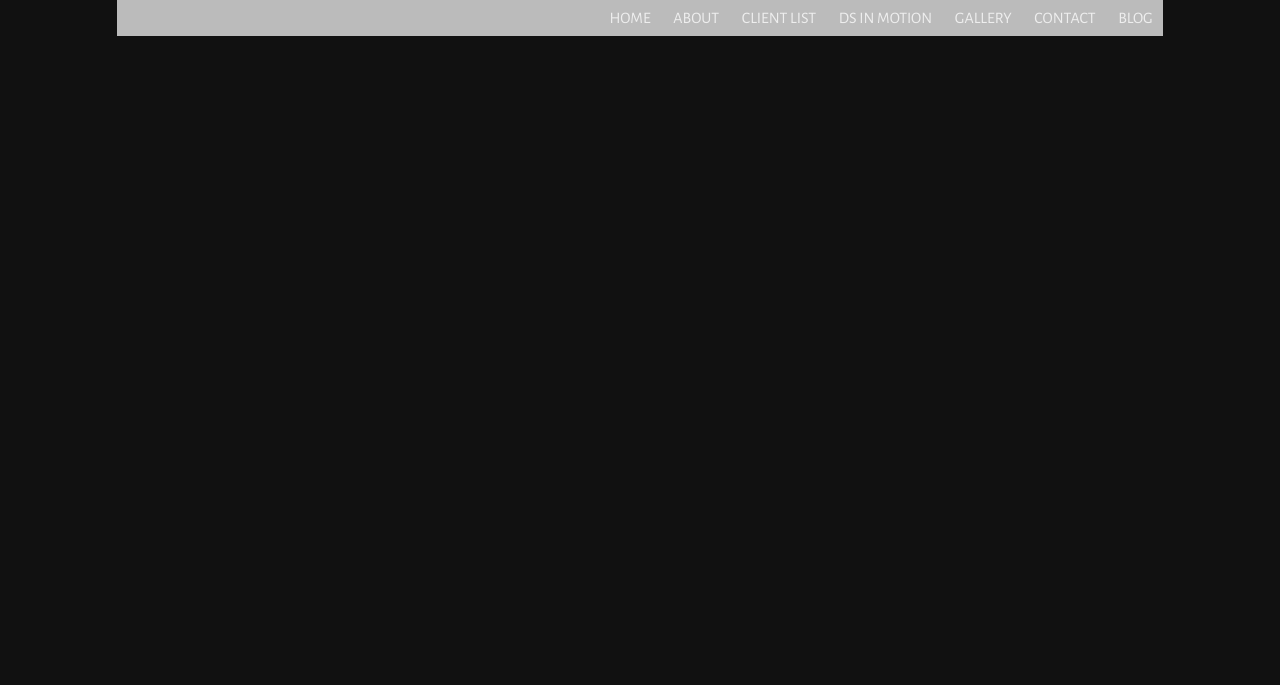
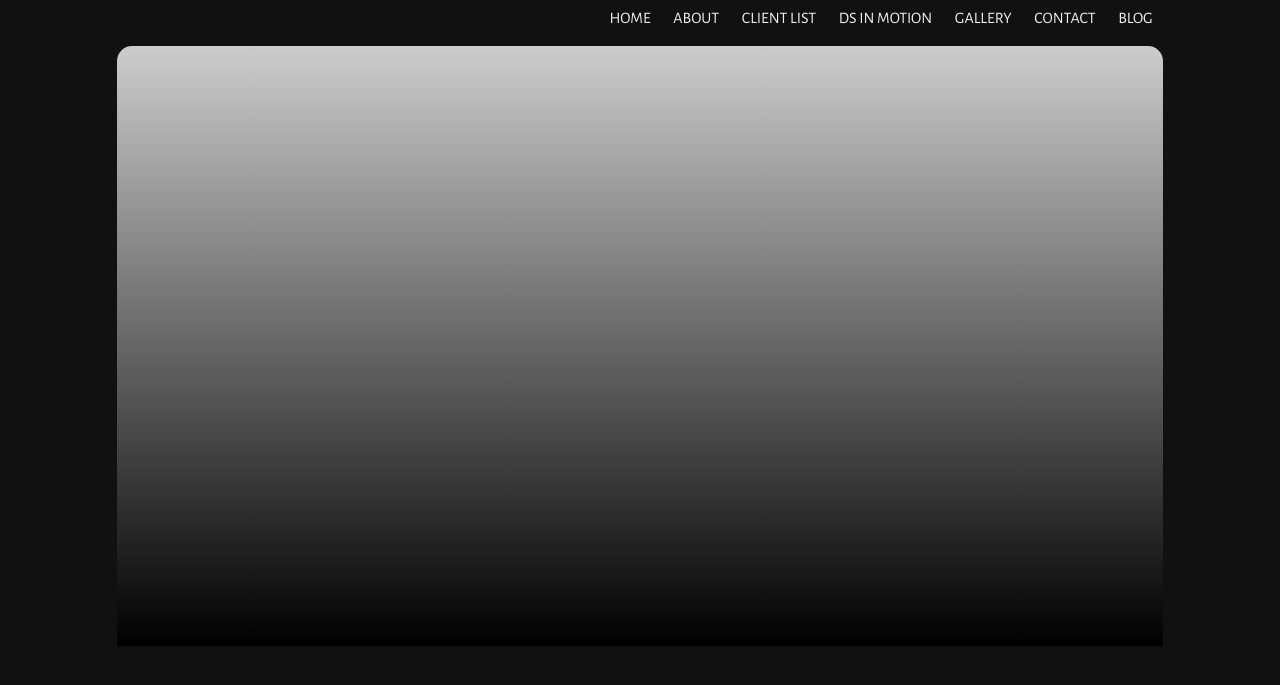
Before and after one commit to skyfaerie/dior-sovoa, a Jekyll site: the page built from gallery/index.html, in a window 1280 px wide. Shown: the top 685 px of the page. Built offline with Jekyll 4.4.1, drawn with Linux system fonts in a browser that asks for light colours; Markdown is read by kramdown in place of the engine named in the settings.

Commit message:
about page

```diff
--- a/_layouts/home.html
+++ b/_layouts/home.html
@@ -12,7 +12,7 @@
 	<body id="hp">
 	  <div class="hp-site">
 	  	<div id="hp-nav">{% include nav.html %}</div>
-	  	<div class="content">
+	  	<div class="hp-content">
 		    {{ content }}
 		  </div>
 	  </div>
--- a/_sass/typography.scss
+++ b/_sass/typography.scss
@@ -80,6 +80,6 @@ p {
 }
 
 .content {
-	color: $black;
+	color: $white;
 
 }
--- a/css/app.css
+++ b/css/app.css
@@ -169,7 +169,7 @@ p {
 
 /* line 82, ../_sass/typography.scss */
 .content {
-  color: #111111;
+  color: #eeeeee;
 }
 
 /**/
@@ -229,7 +229,6 @@ a {
   margin: 0 -0.83333%;
   *zoom: 1;
   margin: 0 auto;
-  background-color: #bbb;
 }
 /* line 28, ../_sass/grid.scss */
 .site:before, .site:after {
@@ -242,22 +241,35 @@ a {
 }
 
 /* line 52, ../_sass/app.scss */
-.content {
-  display: inline;
-  float: left;
-  width: 78.33333%;
-  margin: 0 0.83333%;
+.hp-content {
   margin: 0 auto;
 }
 
-/* line 61, ../_sass/app.scss */
+/* line 56, ../_sass/app.scss */
+.content {
+  margin: 0 auto;
+  margin-top: 10px;
+  padding: 0px 20px;
+  background-color: #fff;
+  min-height: 600px;
+  border-radius: 15px 15px 0px 0px;
+  background: #cccccc;
+  background: -moz-linear-gradient(top, #cccccc, black);
+  background: -webkit-linear-gradient(top, #cccccc, black);
+  background: -o-linear-gradient(top, #cccccc, black);
+  background: -ms-linear-gradient(top, #cccccc, black);
+  background: linear-gradient(top, #cccccc, #000000);
+  filter: progid:DXImageTransform.Microsoft.gradient(startColorstr='#cccccc', endColorstr='#000000',GradientType=0);
+}
+
+/* line 77, ../_sass/app.scss */
 #hp {
   background-image: url("/img/half-white.png"), url("/img/black.jpg");
   background-size: 91.6%;
   background-repeat: repeat-y;
 }
 
-/* line 71, ../_sass/app.scss */
+/* line 87, ../_sass/app.scss */
 .logo {
   max-width: 75%;
   display: block;
--- a/css/typography.css
+++ b/css/typography.css
@@ -85,5 +85,5 @@ p {
 
 /* line 82, ../_sass/typography.scss */
 .content {
-  color: #111111;
+  color: #eeeeee;
 }
```
Also changed, not shown: _sass/app.scss (+19 -3 lines), 3 other files.
